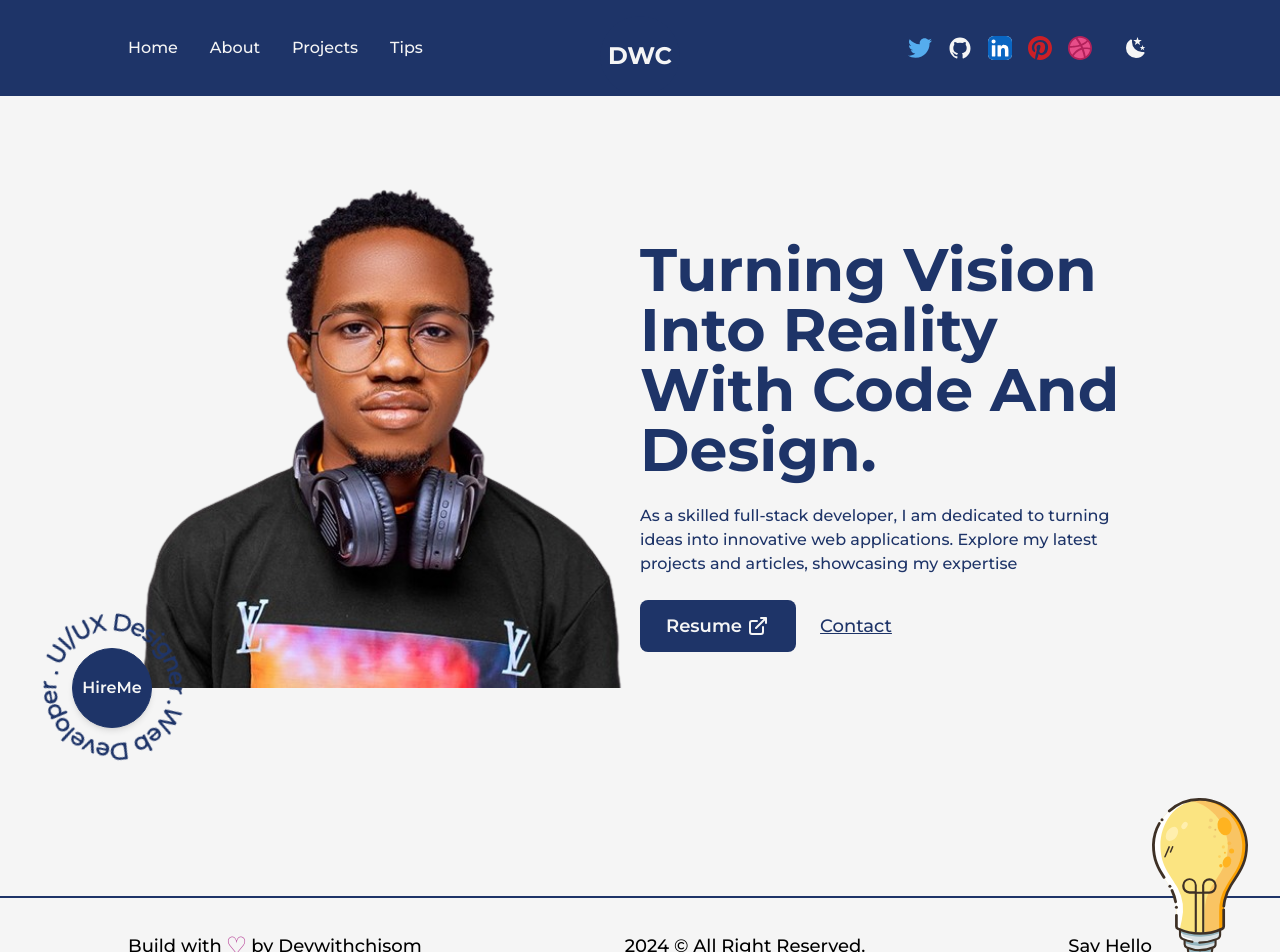
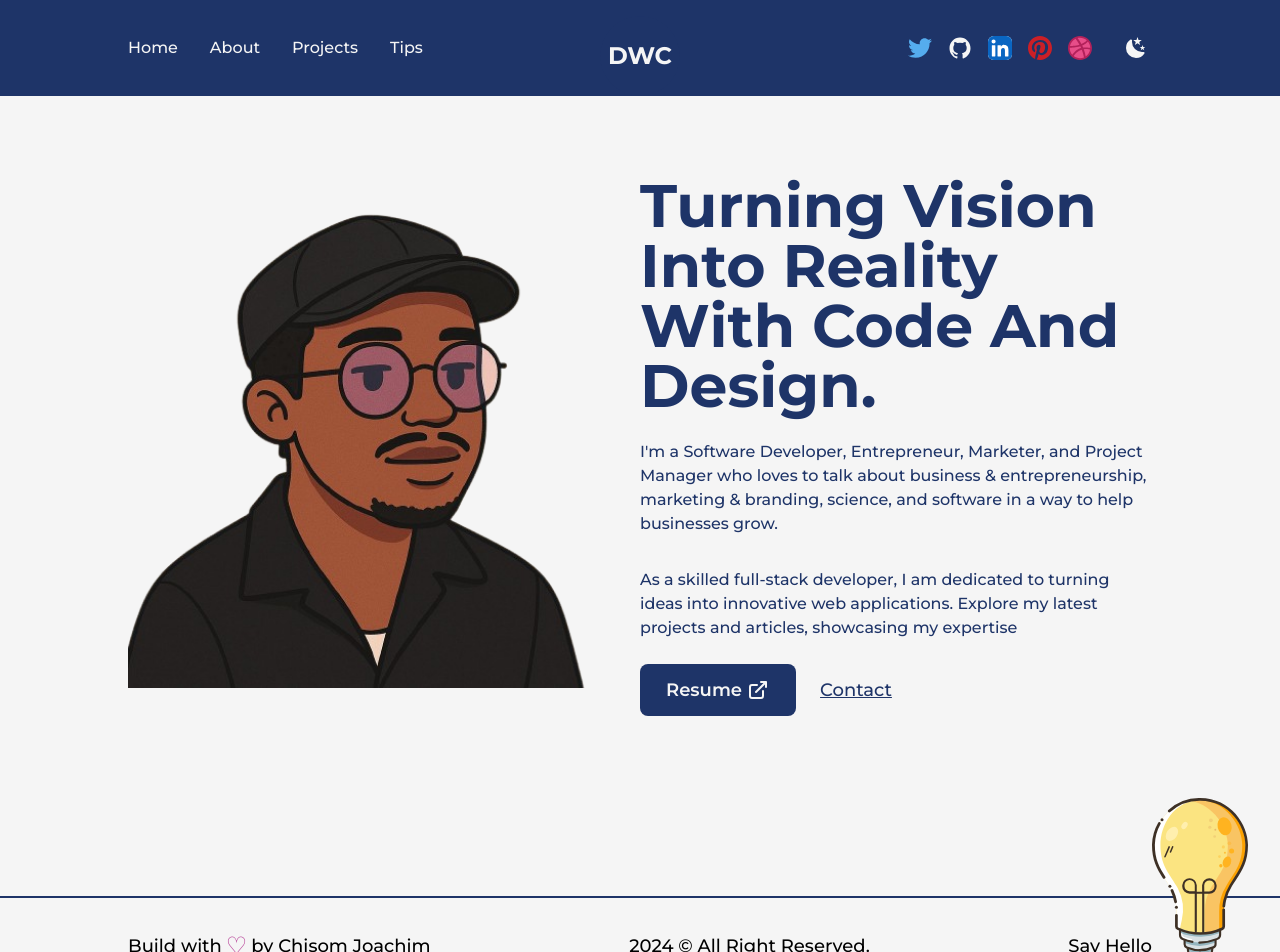
Before and after one commit to Joachimchisom1/devwithchisom, a Next.js app: page / in a window 1280 px wide. Shown: the top 952 px of the page. Built offline with nearby package versions, Linux system fonts and the light colour scheme.

Commit message:
changed profile pic and removed the hire me button

```diff
--- a/package.json
+++ b/package.json
@@ -20,5 +20,6 @@
     "autoprefixer": "^10.4.19",
     "postcss": "^8.4.38",
     "tailwindcss": "^3.4.3"
-  }
+  },
+  "packageManager": "pnpm@10.11.0+sha512.6540583f41cc5f628eb3d9773ecee802f4f9ef9923cc45b69890fb47991d4b092964694ec3a4f738a420c918a333062c8b925d312f42e4f0c263eb603551f977"
 }
--- a/src/components/Footer.js
+++ b/src/components/Footer.js
@@ -16,7 +16,7 @@ const Footer = () => {
           by&nbsp;
           <Link href="/" className='underline
           underline-offset-2
-          '>Devwithchisom</Link>
+          '>Chisom Joachim</Link>
         </div>
         <spain>{new Date().getFullYear()} &copy; All Right Reserved.</spain>
         <Link href="/" target={"_blank"} className='underline
--- a/src/components/HireMe.js
+++ b/src/components/HireMe.js
@@ -15,19 +15,6 @@ const HireMe = () => {
       md:w-24">
         {/* <Image src={CircularText} /> */}
         <CircularText className={"fill-dark animate-spin-slow dark:fill-light md:fill-light"}  />
-        <Link
-          href="mailto:devwithchisom@gmail.com"
-          className="flex items-center justify-center
-          absolute left-1/2 top-1/2 -translate-x-1/2 -translate-y-1/2 bg-dark
-          text-light shadow-md border border-solid border-dark w-20 h-20 rounded-full
-          font-semibold hover:bg-light hover:text-dark
-
-          dark:bg-light dark:text-dark hover:dark:bg-dark hover:dark:text-light hover:dark:border-light
-          md:w-12 md:h-12 md:text-[10px]
-          "
-        >
-          HireMe
-        </Link>
       </div>
     </div>
   )
--- a/src/pages/_app.js
+++ b/src/pages/_app.js
@@ -5,7 +5,6 @@ import { AnimatePresence } from 'framer-motion'
 import { Montserrat } from 'next/font/google'
 import Head from 'next/head'
 import { useRouter } from 'next/router'
-
 
 const montserrat = Montserrat({
   subsets: ['latin'],
@@ -20,11 +19,25 @@ export default function App({ Component, pageProps }) {
         <Head>
           <meta name="viewport" content="width=device-width, initial-scale=1" />
           <link rel="icon" href="/favicon.ico" />
+          <script
+            data-name="BMC-Widget"
+            data-cfasync="false"
+            src="https://cdnjs.buymeacoffee.com/1.0.0/widget.prod.min.js"
+            data-id="joachimchisom"
+            data-description="Support me on Buy me a coffee!"
+            data-message="Thanks for your visit, You can buy me a Cafe!"
+            data-color="#FF813F"
+            data-position="Right"
+            data-x_margin="18"
+            data-y_margin="18"
+          ></script>
         </Head>
       </>
-    <main className={`${montserrat.variable} font-mont bg-light dark:bg-dark relative w-full min-h-screen`}>
-      <NavBar/>
-      <AnimatePresence mode='wait'>
+      <main
+        className={`${montserrat.variable} font-mont bg-light dark:bg-dark relative w-full min-h-screen`}
+      >
+        <NavBar />
+        <AnimatePresence mode="wait">
           <Component key={router.asPath} {...pageProps} />
         </AnimatePresence>
         <Footer />
--- a/src/pages/index.js
+++ b/src/pages/index.js
@@ -2,14 +2,12 @@ import Head from 'next/head'
 import { Inter } from 'next/font/google'
 import Layout from '@/components/Layout'
 import Image from 'next/image'
-import ProfilePic from '../../public/images/profile/developer-pic-1.png'
+import ProfilePic from '../../public/images/profile/wakimkings.png'
 import AnimatedText from '@/components/AnimatedText'
 import Link from 'next/link'
 import { LinkArrow } from '@/components/Icons'
-import HireMe from '@/components/HireMe'
-import LightBuld from "../../public/images/svgs/miscellaneous_icons_1.svg"
+import LightBuld from '../../public/images/svgs/miscellaneous_icons_1.svg'
 import TransitionEffect from '@/components/TransitionEffect'
-
 
 const inter = Inter({ subsets: ['latin'] })
 
@@ -34,13 +32,20 @@ export default function Home() {
                 (max-width: 1200px) 50vw, 50vw lg:hidden md:inline-block md:w-ful"
               />
             </div>
-            <div className="w-1/2 flex flex-col items-center self-center dark:text-light
-            lg:w-full lg:text-center">
+            <div
+              className="w-1/2 flex flex-col items-center self-center dark:text-light
+            lg:w-full lg:text-center"
+            >
               <AnimatedText
                 text="Turning Vision Into Reality With Code And Design."
                 className="!text-6xl !text-left pt-5 dark:text-light xl:!text-5xl
                 lg:!text-center lg:!text-6xl md:!text-5xl sm:!text-3xl"
               />
+              <p className="my-4 text-base font-medium md:text-sm sm:text-xs">
+                I'm a Software Developer, Entrepreneur, Marketer, and Project Manager who loves
+                to talk about business & entrepreneurship, marketing & branding,
+                science, and software in a way to help businesses grow.
+              </p>
               <p className="my-4 text-base font-medium md:text-sm sm:text-xs">
                 As a skilled full-stack developer, I am dedicated to turning
                 ideas into innovative web applications. Explore my latest
@@ -53,21 +58,30 @@ export default function Home() {
                   className="flex items-center bg-dark text-light p-2.5 px-6 rounded-lg text-lg font-semibold
                 hover:bg-light hover:text-dark border-2 border-solid border-transparent hover:border-dark dark:border-dark1
                 md:p-2 md:px-4 md:text-base"
-                download={true}
+                  download={true}
                 >
-                  Resume <LinkArrow className='w-6 ml-1 ' />
+                  Resume <LinkArrow className="w-6 ml-1 " />
                 </Link>
-                <Link href="mailto:devwithchisom@gmail.com" target={'_blank'} className='text-lg font-medium capitalize text-dark dark:text-light underline
-                md:text-base'>
+                <Link
+                  href="mailto:joachimchisom1@gmail.com"
+                  target={'_blank'}
+                  className="text-lg font-medium capitalize text-dark dark:text-light underline
+                md:text-base"
+                >
                   Contact
                 </Link>
               </div>
             </div>
           </div>
         </Layout>
-        <HireMe />
-        <div className='absolute right-8 bottom-8 inline-block w-24 md:hidden'>
-          <Image src={LightBuld} alt="Devwithchisom" className='w-full h-auto' priority />
+        {/* <HireMe /> */}
+        <div className="absolute right-8 bottom-8 inline-block w-24 md:hidden">
+          <Image
+            src={LightBuld}
+            alt="Devwithchisom"
+            className="w-full h-auto"
+            priority
+          />
         </div>
       </main>
     </>
```
Also changed, not shown: public/images/profile/wakimkings.png (added), 1 other file (tests, documents, lock files or other folders). Lines whose indentation alone changed are shown as unchanged.
